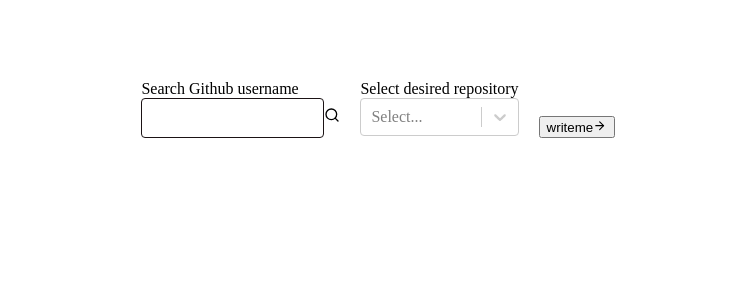
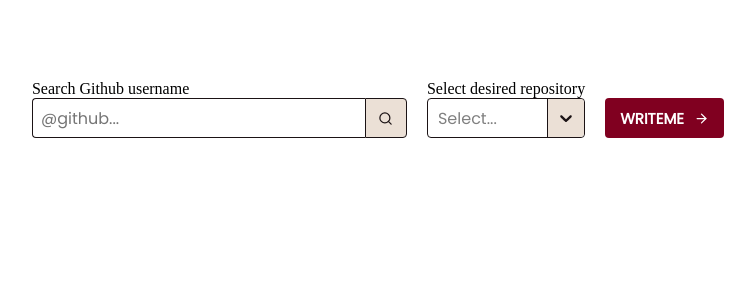
Before and after one commit to darylbg/writeme, a React (Create React App) app: page / in a window 1280 px wide. Both pictures are taken after a click on the button "Ok lets Go". Shown: the top 300 px of the page, without its empty margins (262-1017 px from the left). Built offline with nearby package versions, Linux system fonts and the light colour scheme.

Commit message:
style menu

```diff
--- a/src/assets/css/style.css
+++ b/src/assets/css/style.css
@@ -1,15 +1,16 @@
-
-@import url('https://fonts.googleapis.com/css2?family=Barlow&family=Bebas+Neue&family=Oswald&family=Poppins&family=Roboto:wght@400;900&display=swap');
+@import url("https://fonts.googleapis.com/css2?family=Barlow&family=Bebas+Neue&family=Oswald&family=Poppins&family=Roboto:wght@400;900&display=swap");
 :root {
   --text: #1b1315;
   --background: #ffffff;
   --primary: #996633;
   --secondary: #ebe0d6;
+  --secondary-darker: #e2d3c5;
   --accent: #800020;
   --dark-accent: #720018;
+  --focus-highlight: #2684ff;
   --code-font: "Source Code Pro", monospace;
   --roboto-font: "Rubik", sans-serif;
-  --poppins-font: 'Poppins', sans-serif;
+  --poppins-font: "Poppins", sans-serif;
 }
 
 body {
@@ -56,7 +57,7 @@ body {
   color: var(--primary);
   margin: 0;
   font-size: 35px;
-  font-family: 'Roboto', sans-serif;
+  font-family: "Roboto", sans-serif;
   font-weight: 900;
 }
 
@@ -138,37 +139,117 @@ body {
   margin: 0 10px;
 }
 
-.username-search .input-group input {
+.username-search .input-group {
   height: 40px;
-  box-sizing: border-box;
-  border: 1px solid var(--text);
-  border-radius: 4px;
+  display: flex;
 }
 
-/* react-select custom styling */
-/* .username-search .input-group input,
-.react-select__control {
-  border: 1px solid var(--text) !important;
-  box-shadow: none !important;
+.username-search .input-group input {
+  height: 100%;
+  box-sizing: border-box;
+  border-top: 1px solid var(--text);
+  border-bottom: 1px solid var(--text);
+  border-left: 1px solid var(--text);
+  border-top-left-radius: 4px;
+  border-bottom-left-radius: 4px;
+  border-right: none;
+  padding: 2px 8px;
+  font-family: var(--poppins-font);
+  font-size: 16px;
 }
 
-.username-search .input-group input:hover,
-.react-select__control:hover {
-  border: 1px solid grey !important;
-  box-shadow: none !important;
+.username-search .input-group input:focus {
+  /* border-top: 1px solid #2684ff;
+  border-left: 1px solid #2684ff;
+  border-bottom: 1px solid #2684ff; */
+  box-shadow: 0 -1px 0 0 var(--focus-highlight), -1px 0 0 0 var(--focus-highlight), 0 1px 0 0 var(--focus-highlight);
+  outline: none;
+  transition: all 100ms;
 }
 
-.username-search .input-group input:active,
-.react-select__control:active {
-  border: 1px solid var(--accent) !important;
-  box-shadow: 0 0 0 1px var(--accent) !important;
+.username-search .input-group input:focus + * {
+  /* border-top: 1px solid #2684ff;
+  border-right: 1px solid #2684ff;
+  border-bottom: 1px solid #2684ff; */
+  box-shadow: 0 1px 0 0 var(--focus-highlight), 1px 0 0 0 var(--focus-highlight), 0 -1px 0 0 var(--focus-highlight);
+  transition: all 100ms;
 }
 
-.username-search .input-group input:focus,
-.react-select__control:focus {
-  border: 1px solid var(--accent) !important;
-  box-shadow: 0 0 0 1px var(--dark-accent) !important;
+.username-search .input-group .icon {
+  display: flex;
+  align-items: center;
+  justify-content: center;
+  width: 40px;
+  border-top: 1px solid var(--text);
+  border-right: 1px solid var(--text);
+  border-bottom: 1px solid var(--text);
+  border-top-right-radius: 4px;
+  border-bottom-right-radius: 4px;
+  cursor: pointer;
+  background-color: var(--secondary);
+  border-left: 1px solid var(--text);
+}
+
+.username-search .input-group .icon svg {
+  height: 15px;
+  width: 15px;
+  color: var(--text);
+}
+
+/* react-select */
+
+.react-select__control {
+  height: 40px;
+  border: 1px solid var(--text) !important;
+}
+
+.react-select__value-container {
+  font-family: var(--poppins-font) !important;
+  font-size: 16px;
+}
+
+/* .react-select__input {
+  font-family: var(--poppins-font) !important;
+}
+.react-select__input::placeholder {
+  font-family: var(--poppins-font) !important;
+  font-size: 16px;
 } */
+
+.react-select__single-value {
+  font-family: var(--poppins-font) !important;
+  font-size: 16px !important;
+}
+
+.react-select__indicators {
+  background-color: var(--secondary);
+  border-top-right-radius: 4px;
+  border-bottom-right-radius: 4px;
+  border-left: 1px solid var(--text);
+}
+
+.username-search .input-group .icon:hover,
+.react-select__indicators:hover {
+  cursor: pointer;
+  background-color: var(--secondary-darker);
+  transition: all 0.2s ease-in-out;
+}
+
+.react-select__indicator {
+  display: none;
+}
+
+.react-select__indicator-separator {
+  display: none !important;
+}
+
+.css-tj5bde-Svg {
+  color: var(--text) !important;
+}
+
+.react-select__option {
+  font-family: var(--poppins-font) !important;
+}
 
 .writeme-btn {
   display: flex;
@@ -177,6 +258,34 @@ body {
   margin: 0 10px;
 }
 
+.writeme-btn button {
+  height: 40px;
+  background-color: var(--accent);
+  color: white;
+  border: none;
+  border-radius: 4px;
+  padding: 0 15px;
+  display: flex;
+  align-items: center;
+  font-size: 15px;
+    font-weight: 600;
+    font-family: var(--poppins-font);
+}
+
+.writeme-btn button:hover {
+  background-color: var(--dark-accent);
+  cursor: pointer;
+}
+
+.writeme-btn button:hover > svg {
+  transform: translateX(5px);
+  transition: all 0.2s ease-in-out;
+}
+
+.writeme-btn button svg {
+  padding-left: 10px;
+}
+
 @media screen and (max-width: 768px) {
   .menu {
     display: flex;
--- a/src/components/ContentPage.js
+++ b/src/components/ContentPage.js
@@ -41,9 +41,19 @@ export default function ContentPage(toggleWelcomeOpen) {
               <input
                 type="text"
                 value={username}
+                placeholder="@github..."
                 onChange={(e) => setUsername(e.target.value)}
+                style={{
+                  control: (baseStyles, state) => ({
+                    ...baseStyles,
+                    fontFamily: '"Poppins", sans-serif',
+                    fontSize: '16px'
+                  }),
+                }}
               />
-              <FiSearch onClick={handleGetUserRepos} />
+              <div className="icon">
+                <FiSearch onClick={handleGetUserRepos} />
+              </div>
             </div>
           </div>
           <div className="repo-select">
@@ -54,21 +64,11 @@ export default function ContentPage(toggleWelcomeOpen) {
               onChange={(selectedOption) => setSelectedRepo(selectedOption)}
               className="react-select-container"
               classNamePrefix="react-select"
-              // styles={{
-              //   control: (baseStyles, state) => ({
-              //     ...baseStyles,
-              //     height: "40px",
-              //     // border: '1px solid #1b1315',
-              //     border: state.isSelected
-              //       ? "1px solid red"
-              //       : "1px solid #1b1315",
-              //   }),
-              // }}
             />
           </div>
           <div className="writeme-btn">
             <button>
-              writeme
+              WRITEME
               <FiArrowRight />
             </button>
           </div>
```
Lines whose indentation alone changed are shown as unchanged.
